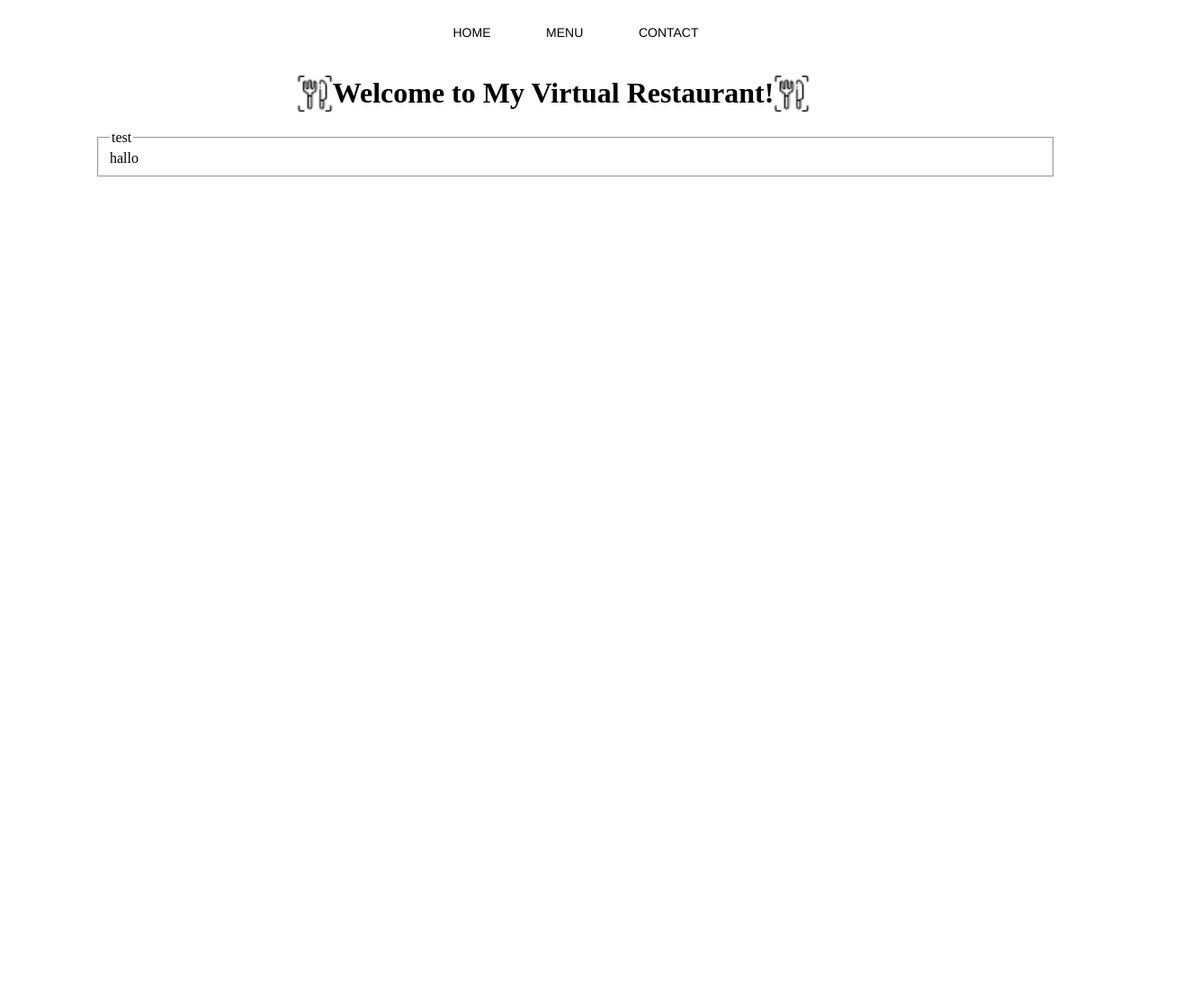
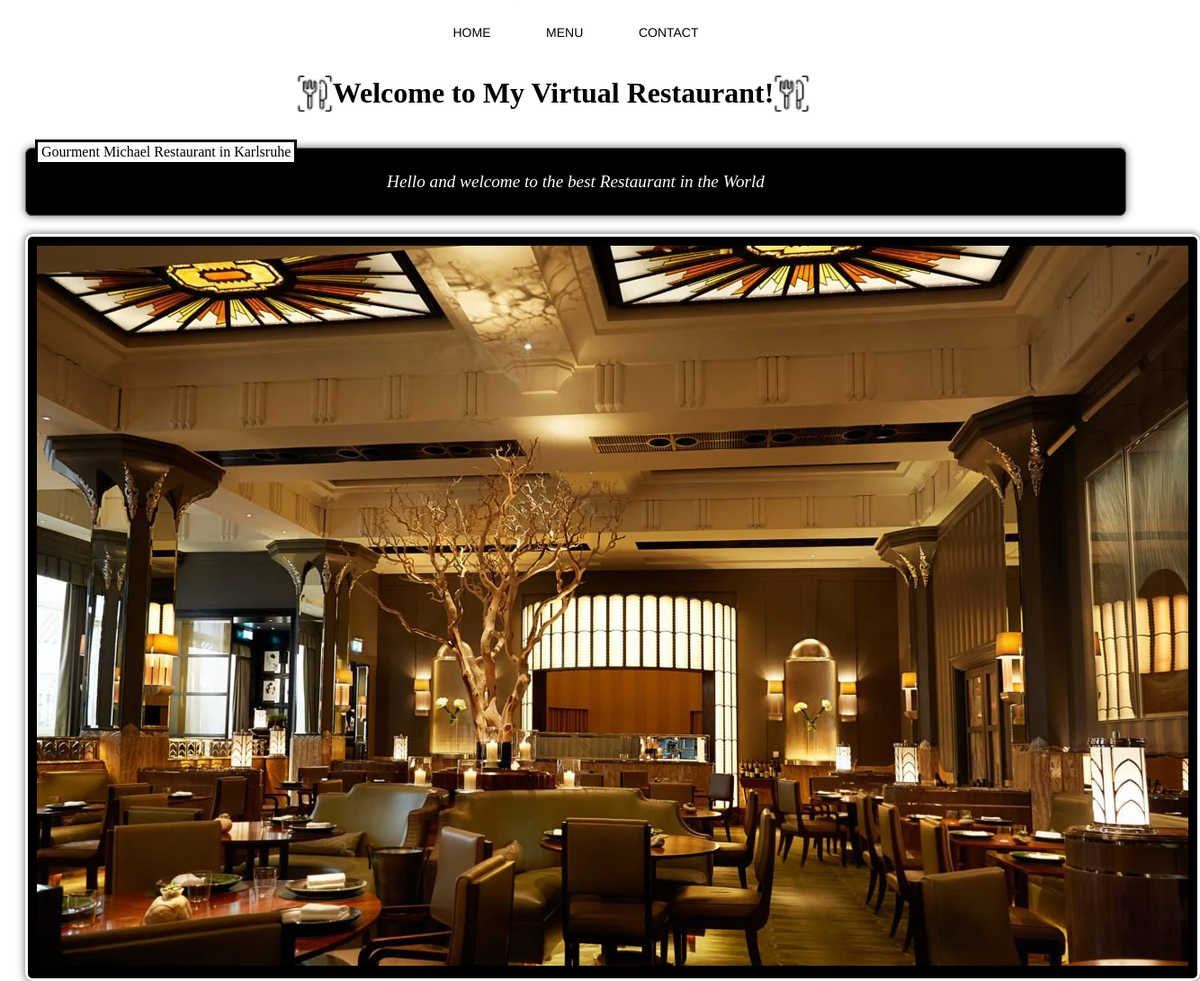
Before and after one commit to Thamico/restaurant-page, a website built with webpack: page dist/index.html in a window 1280 px wide. Shown: the top 1090 px of the page at 90% size, 1334 px wide, since content can reach past the window. Before the commit the page ends 800 px from the top, so only its background shows below. Built offline with nearby package versions, Linux system fonts and the light colour scheme.

Commit message:
built home page

```diff
--- a/dist/css/style.css
+++ b/dist/css/style.css
@@ -76,6 +76,31 @@ header {
 }
 
 fieldset {
-  margin-left: +100px;
-  margin-right: 100px;
+  margin: 20px;
+  padding: 0 10px 10px;
+  border: 1px solid #666;
+  border-radius: 8px;
+  box-shadow: 0 0 10px #666;
+  padding-top: 10px;
+  background-color: black;
+  margin-bottom: 20px;
 }
+legend {
+  padding: 2px 4px;
+  background: #fff;
+  /* For better legibility against the box-shadow */
+}
+fieldset > legend {
+  float: left;
+  margin-top: -20px;
+}
+fieldset > legend + * {
+  clear: both;
+}
+
+p,
+h2 {
+  color: white;
+  font: italic 1.2em "Fira Sans", serif;
+  text-align: center;
+}
--- a/dist/index.html
+++ b/dist/index.html
@@ -39,8 +39,27 @@
           />
         </div>
         <fieldset>
-          <legend>test</legend>
-          hallo
+          <legend style="border: solid 3px black" border-radius: 8px;>
+            Gourment Michael Restaurant in Karlsruhe
+          </legend>
+          <h2>Hello and welcome to the best Restaurant in the World</h2>
+        </fieldset>
+
+        <fieldset
+          style="
+            width: 300;
+            height: 400;
+            border: solid 3px white;
+            text-align: center;
+          "
+        >
+          <img src="../dist/images/5star.jpg" alt="restaurant" />
+        </fieldset>
+
+        <fieldset>
+          <h2>
+            Only at our place u can experience fine dining at the highest level
+          </h2>
         </fieldset>
       </div>
     </div>
```
Also changed, not shown: dist/images/5star.jpg (added).
